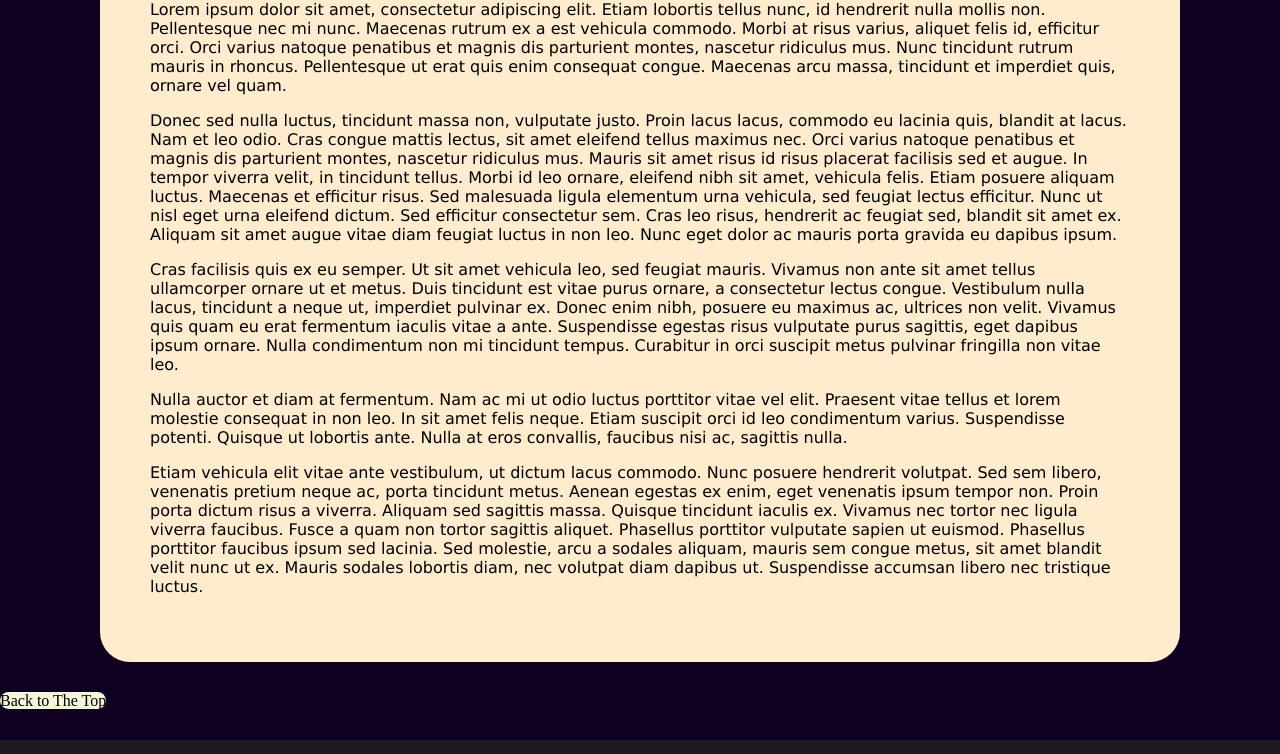
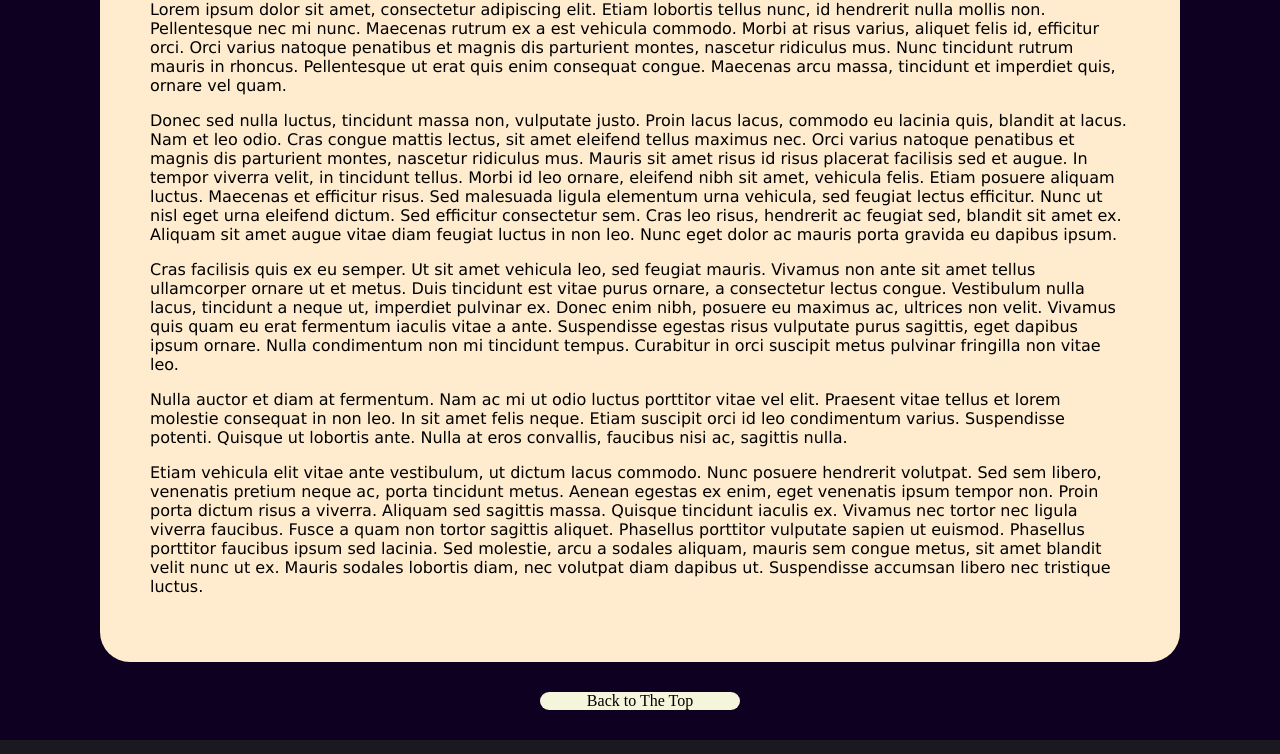
Before and after one commit to wirya00/Hello-World, a plain HTML site: page index.html in a window 1280 px wide. Shown: the part 865-1619 px from the top of the page. Drawn offline with Linux system fonts and the light colour scheme.

Commit message:
Update style.css

```diff
--- a/style.css
+++ b/style.css
@@ -58,8 +58,9 @@ body{
     background-color: rgb(13, 0, 33);
 }
 #back-top{
+    display: block;
     border-radius: 30px;
-    width: 150px;
+    width: 200px;
     text-align: center;
     margin: auto;
     background-color: beige;
@@ -81,4 +82,5 @@ footer {
 .social-media{
     height: 30px;
     margin: 0 10px 0 10px;
+
 }
```
